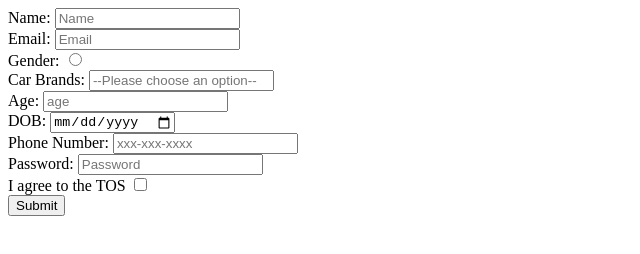
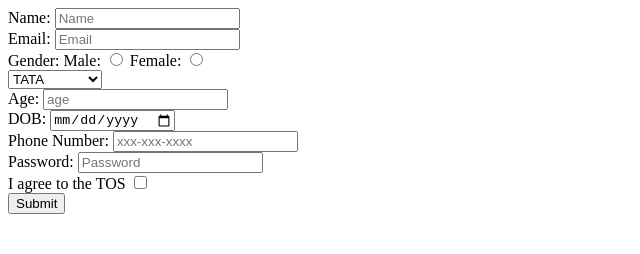
Before and after one commit to acciojob/signup-form-car-amitkumaryadav06, a website: page main.html in a window 1280 px wide. Shown: the whole page, without its empty margins (0-640 px from the left). Drawn offline with Linux system fonts and the light colour scheme.

Commit message:
created a submission

```diff
--- a/main.html
+++ b/main.html
@@ -10,17 +10,23 @@
 <body>
 	<!-- the entire body must be written by student -->
     <form method="post">
-		<label>Name:</label>
+		<label for="name">Name:</label>
 		<input type="text" id="name" placeholder="Name" required/>
 		<br>
-		<label>Email:</label>
+		<label for="email">Email:</label>
 		<input type="Email" id="email" placeholder="Email" required/>
 	      <br>
-		<label>Gender:</label>
-		<input type="Radio" id="gender_m, gender_f" name="gender" required/>
+		<label for="gender">Gender:</label>
+		<label for="gender">Male:</label>
+		<input type="Radio" id="gender_m" name="gender" required/>
+		<label for="gender">Female:</label>
+		<input type="Radio" id="gender_f" name="gender" required/>
 		<br>
-		<label>Car Brands:</label>
-		<input type="select"id="cars" placeholder="--Please choose an option--" required/>
+		<select placeholder="--Please choose an option--">
+			<option> TATA</option>
+			<option> SUZUKI</option>
+			<option>MAHINDRA </option>
+		</select>
 		<br>
 		<label>Age:</label>
 		<input type="Number" id="age" placeholder="age" required/>
```
